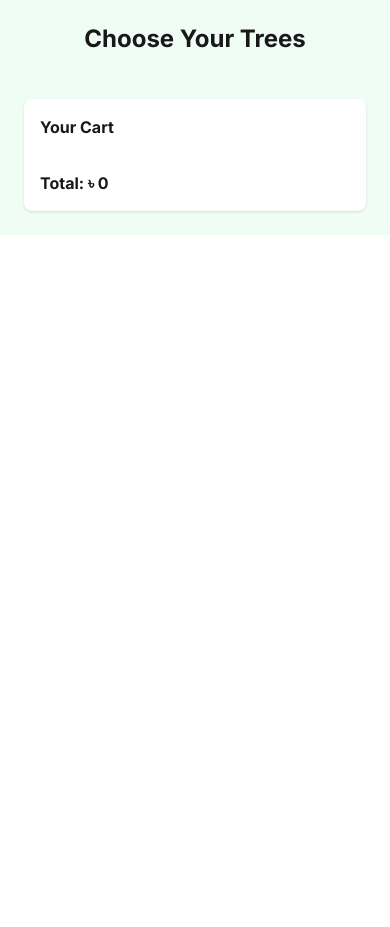
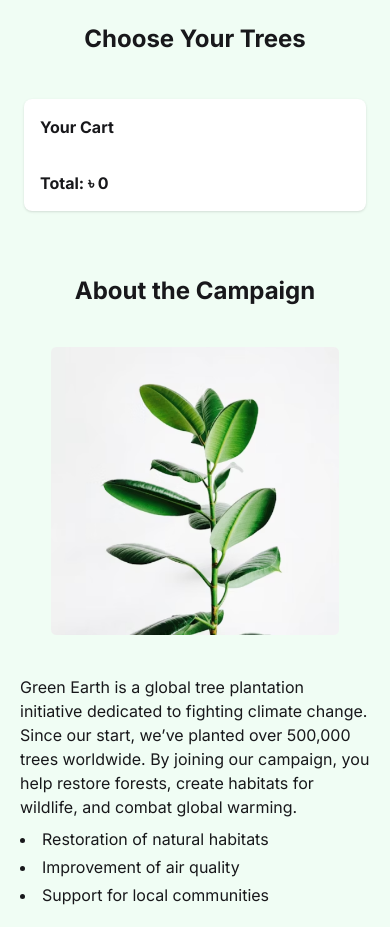
Before and after one commit to JoyChanda/B12A06-Green-Earth, a plain HTML site: page index.html in a window 390 px wide. Shown: the part 544-1471 px from the top of the page. Before the commit the page ends 844 px from the top, so only its background shows below. Drawn offline with nearby package versions, Linux system fonts and the light colour scheme; no server answers.

Commit message:
added an about section and made it responsive for mobile devices

```diff
--- a/index.html
+++ b/index.html
@@ -117,6 +117,9 @@
       />
     </section>
 
+    <!-- Impect section -->
+    <section class=""></section>
+
     <!-- Trees Section  -->
     <section class="bg-[#F0FDF4] pt-10">
       <main
@@ -164,6 +167,35 @@
       </div>
     </section>
 
+    <!-- About section -->
+    <section class="bg-[#F0FDF4] pt-10 px-5">
+      <div class="max-w-6xl mx-auto">
+        <h1 class="text-center text-2xl font-bold mb-10">About the Campaign</h1>
+
+        <div
+          class="flex flex-col md:flex-row items-center justify-center gap-10"
+        >
+          <!-- image content -->
+          <img src="./assets/about.png" alt="" class="w-72 md:w-[530px]" />
+
+          <!-- right content -->
+          <div class="flex flex-col justify-center max-w-lg mb-5">
+            <p class="mb-2 md:mb-4">
+              Green Earth is a global tree plantation initiative dedicated to
+              fighting climate change. Since our start, we’ve planted over
+              500,000 trees worldwide. By joining our campaign, you help restore
+              forests, create habitats for wildlife, and combat global warming.
+            </p>
+            <ul class="list-disc list-inside space-y-1">
+              <li>Restoration of natural habitats</li>
+              <li>Improvement of air quality</li>
+              <li>Support for local communities</li>
+            </ul>
+          </div>
+        </div>
+      </div>
+    </section>
+
     <script src="./scripts/script.js"></script>
   </body>
 </html>
```
